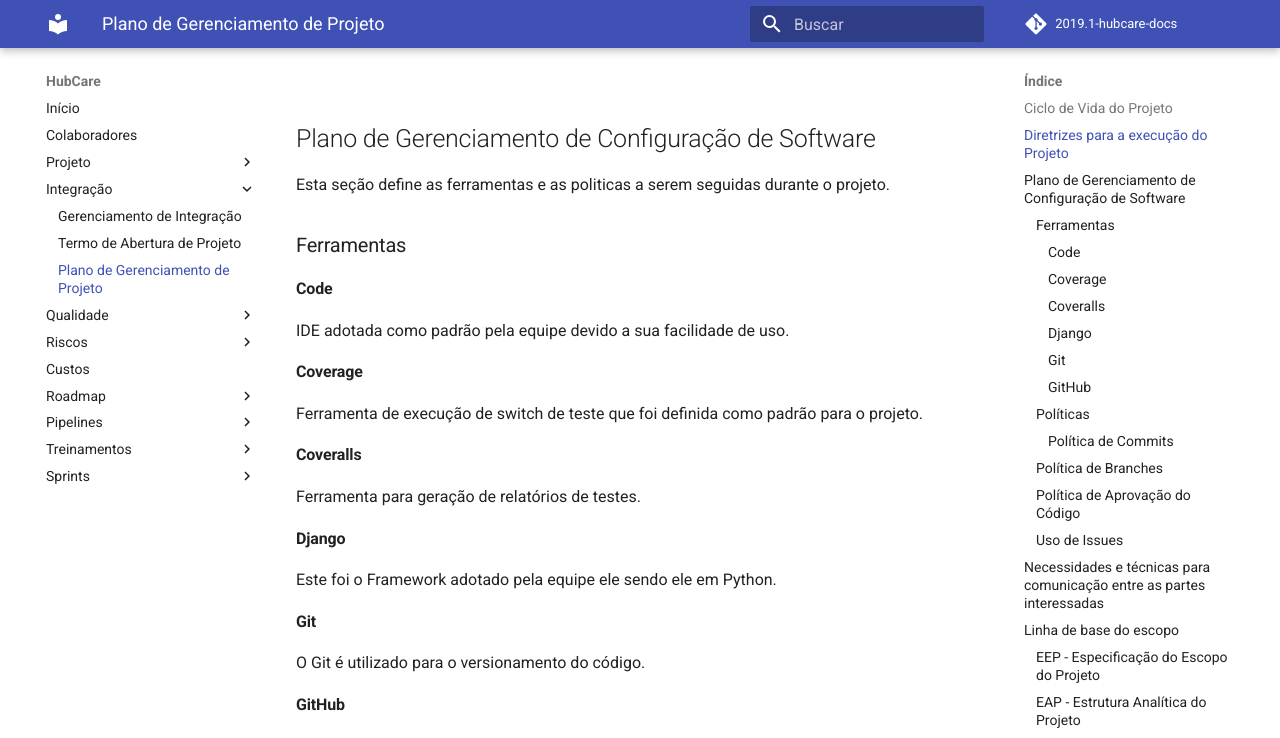
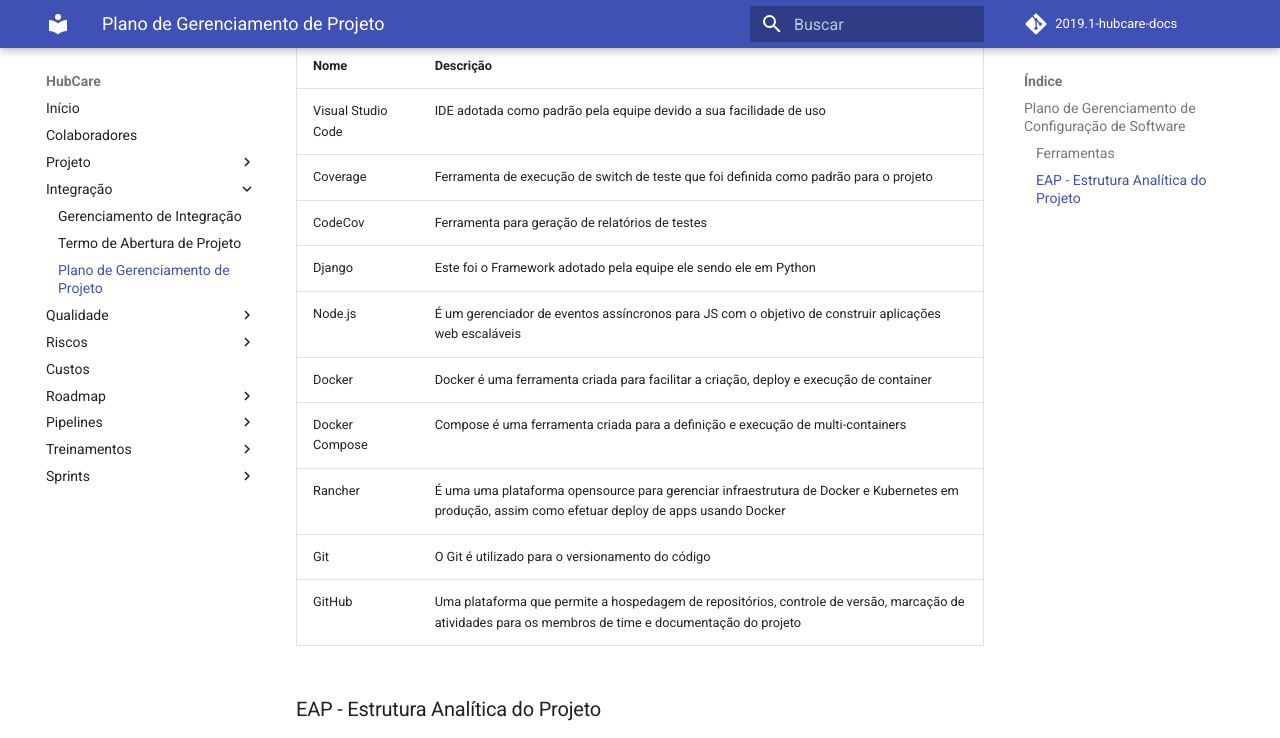
Before and after one commit to fga-eps-mds/2019.1-hubcare-docs, an MkDocs documentation site: the page built from docs/project-integration-management/project-management-plan/README.md, in a window 1280 px wide and 1400 px high, scrolled down 357 px. Shown: the top 738 px of the window. Built offline with MkDocs 1.6.1 and Material for MkDocs 9.7.7, drawn with Linux system fonts in a browser that asks for light colours; comment, search, counter and statistics services are not loaded; some of the changed text lies outside the part shown; grey boxes are pictures that could not be loaded.

Commit message:
Change gitflow place

```diff
--- a/docs/project-integration-management/project-management-plan/README.md
+++ b/docs/project-integration-management/project-management-plan/README.md
@@ -1,102 +1,25 @@
 # Plano de Gerenciamento do Projeto
 
 **Autor: Lucas Hiroshi Horinouchi**
-
-## Ciclo de Vida do Projeto
-<br>
-
-## Diretrizes para a execução do Projeto
-<br>
 
 ## Plano de Gerenciamento de Configuração de Software
 
 Esta seção define as ferramentas e as politicas a serem seguidas durante o projeto.
 
 ### Ferramentas
-####  Code
-IDE adotada como padrão pela equipe devido a sua facilidade de uso.
-
-#### Coverage
-Ferramenta de execução de switch de teste que foi definida como padrão para o projeto.
-
-#### Coveralls
-Ferramenta para geração de relatórios de testes.
-
-#### Django
-Este foi o Framework adotado pela equipe ele sendo ele em Python.
-
-#### Git
-O Git é utilizado para o versionamento do código.
-
-#### GitHub
-Uma plataforma que permite a hospedagem de repositórios, controle de versão, marcação de atividades para os membros de time e documentação do projeto.
-
-
-### Políticas
-
-#### Política de Commits
-
-Os commits devem ser significativos e feitos de forma sucinta descrevendo o que foi feito, portanto o commit deve ser atômico descrevendo a funcionalidade que foi implementada.
-
-E caso exista necessidade comentar com mais detalhes o que foi implementado e o motivo.
-
-Exemplo - "Create new class for user"
-
-
-### Política de Branches
-
-O repositório do projeto possui duas branches principais para o desenvolvimento: master e devel, e as branches auxiliares contendo as funcionalidades desenvolvidas.
-
-A branch master conterá a versão estável, o seu conteúdo será proveniente da branch de desenvolvimento (devel) após a aprovação do pull request.
-
-A branch devel será utilizada para o desenvolvimento, onde a integração das funcionalidades desenvolvidas pela equipe nas branches auxiliares ocorrerá.
-
-As branches auxiliares serão utilizadas para o desenvolvimento das funcionalidades.Essas branches serão nomeadas de acordo com a issue qual ela é relacionada.
-
-* Exemplo : "feature-create_new_user".
-
-Os bugs seguirão o formato padrão no projeto: bug-< Nome do bug> e dentro dele uma descrição do problema e se necessário o fluxo que levou até o bug.
-
-* Exemplo : "bug-login".
-
-### Política de Aprovação do Código
-
-O nome do __pull request__ será o nome da issue sendo feito de sua branch para a devel.
-
-O __PO__ é o responsavel de avaliar os __PRs__ se eles cumprem com os requisitos descritos e se ele segue a folha de estilo proposta.
-
-### Uso de Issues
-
-As issues do github serão usadas para se ter um maior controle sobre o que se é desenvolvido as issues representarão as histórias de usuário.
-
-Será cadastrada as tasks e os critérios de aceitação de cada história de usuário seguindo o __template__ definido, além dessa ser especificada em voz de usuário. A especificação da história de usuário seguirá o seguinte padrão: Eu, como <usuário> desejo <meta/desejo>, para <benefício>.
-
-* Exemplo: “Eu, como gerente, desejo cadastrar novos produtos, para manter meu estoque sempre atualizado.”
-
-O nome das issues seguirão o seguinte padrão: <Tipo de Issue> - < Nome definido para a história pela equipe >.
-
-* Exemplo : "Feature - Register Product".
-
-<br>
-
-## Necessidades e técnicas para comunicação entre as partes interessadas
-<br>
-
-
-## Linha de base do escopo
-<br>
-
-### EEP - Especificação do Escopo do Projeto
-<br>
+|Nome      |Descrição|
+|----------|---------|
+| Visual Studio Code | IDE adotada como padrão pela equipe devido a sua facilidade de uso |
+| Coverage | Ferramenta de execução de switch de teste que foi definida como padrão para o projeto |
+| CodeCov | Ferramenta para geração de relatórios de testes |
+| Django   | Este foi o Framework adotado pela equipe ele sendo ele em Python|
+| Node.js  | É um gerenciador de eventos assíncronos para JS com o objetivo de construir aplicações web escaláveis |
+| Docker  | Docker é uma ferramenta criada para facilitar a criação, deploy e execução de container |
+| Docker Compose | Compose é uma ferramenta criada para a definição e execução de multi-containers |
+| Rancher  | É uma uma plataforma opensource para gerenciar infraestrutura de Docker e Kubernetes em produção, assim como efetuar deploy de apps usando Docker |
+| Git      | O Git é utilizado para o versionamento do código |
+| GitHub   | Uma plataforma que permite a hospedagem de repositórios, controle de versão, marcação de atividades para os membros de time e documentação do projeto |
 
 ### EAP - Estrutura Analítica do Projeto
 
 <iframe width="1100" height="500" frameborder="0" src="https://www.mindmeister.com/maps/public_map_shell/1242219680/eap-por-reas?width=1100&height=500&z=auto" scrolling="no" style="overflow: hidden; margin-bottom: 5px;">Your browser is not able to display frames. Please visit <a href="https://www.mindmeister.com/1242219680/eap-por-reas2 target="_blank">Hubcare</a> on MindMeister.</iframe>
-
-### EAE - Estrutura Analítica de Entregas
-
-## CRO - Cronograma
-<br>
-
-## LBCS - Linha de Base dos Custos
-<br>
--- a/mkdocs.yml
+++ b/mkdocs.yml
@@ -35,6 +35,8 @@
     - DevOps: pipeline/devops/README.md
     - Pipeline API: pipeline/api/README.md
     - Pipeline Chrome Extension: pipeline/plugin/README.md
+    - GitFlow: pipeline/gcs/README.md
+
   - Treinamentos:
     - Ágil: training/agile/README.md
     - Docker: training/docker/README.md
```
Also changed, not shown: docs/pipeline/gcs/README.md (added, +46 -0 lines).
